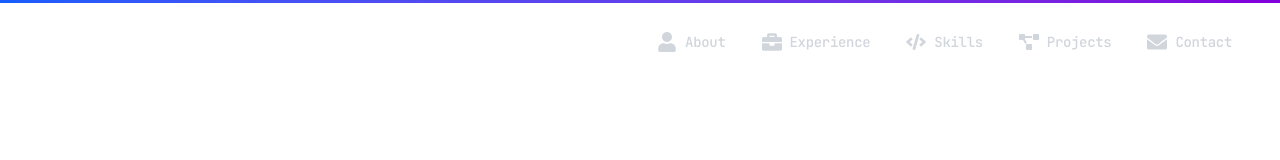
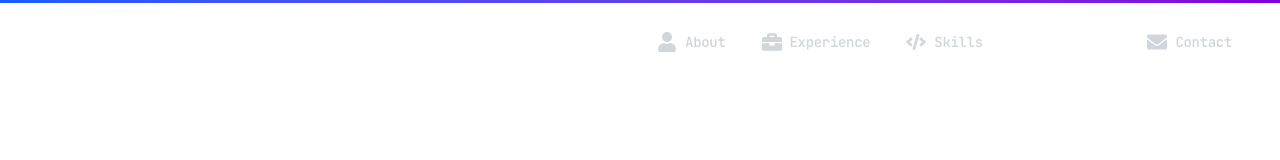
Before and after one commit to SharjeelCh/sharjeel, a Next.js app: page / in a window 1280 px wide. Shown: the top 160 px of the page. Built offline with nearby package versions, Linux system fonts and the light colour scheme.

Commit message:
fix: font fixes

```diff
--- a/src/app/components/Navbar.jsx
+++ b/src/app/components/Navbar.jsx
@@ -6,7 +6,6 @@ import { motion, useScroll, useSpring, AnimatePresence } from "framer-motion";
 import { FaUser, FaBriefcase, FaCode, FaProjectDiagram, FaEnvelope, FaTimes } from "react-icons/fa";
 
 const navItems = [
- { name: "Home", icon: FaUser, href: "#hero" },
  { name: "About", icon: FaUser, href: "#about" },
  { name: "Experience", icon: FaBriefcase, href: "#experience" },
  { name: "Skills", icon: FaCode, href: "#skills" },
--- a/src/app/globals.css
+++ b/src/app/globals.css
@@ -5,6 +5,10 @@
   --foreground: #171717;
   --code-bg: rgba(0, 0, 0, 0.1);
   --code-border: rgba(255, 255, 255, 0.1);
+}
+
+html {
+  font-size: 16px;
 }
 
 @theme inline {
```
